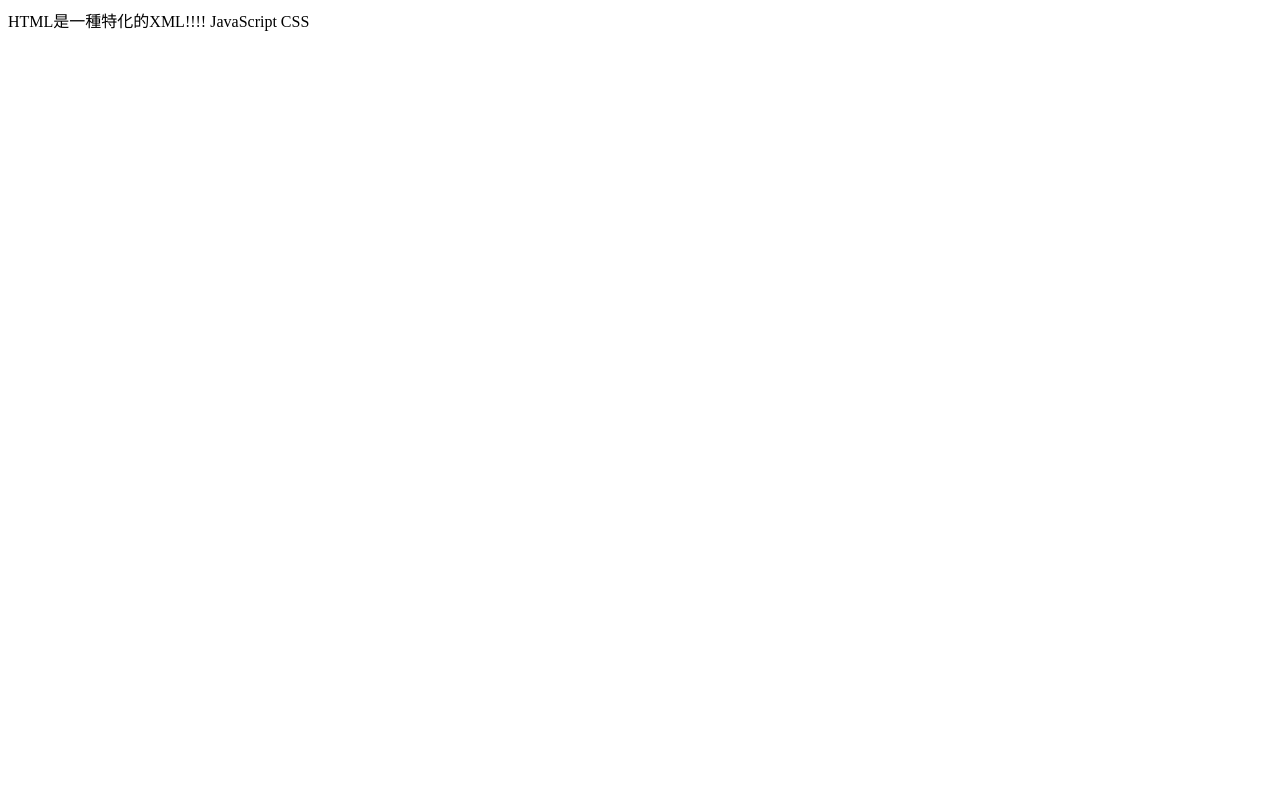
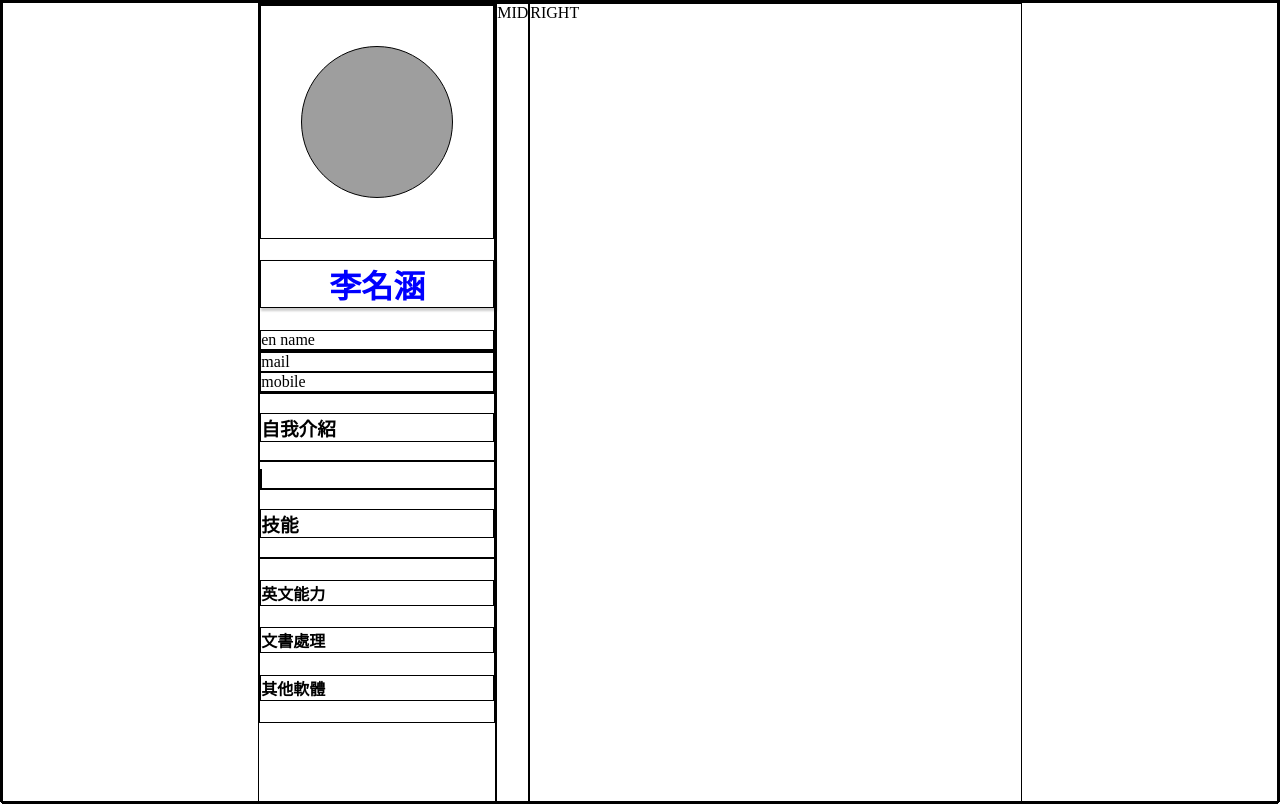
Before and after one commit to Aquariusmandy/resume_lab, a plain HTML site: page index.html in a window 1280 px wide. Drawn offline with Linux system fonts and the light colour scheme; grey boxes are pictures that could not be loaded.

Commit message:
第一版純文字的resume

```diff
--- a/index.html
+++ b/index.html
@@ -1,12 +1,45 @@
 <!DOCTYPE html>
-<html>
-  <head>
-    <title>這是我的履歷</title>
-  </head>
-  <body>
-    HTML是一種特化的XML!!!!
-    JavaScript
-    CSS
-  </body>
+<html lang="en" >
+<head>
+  <meta charset="UTF-8">
+  <title>Resume</title>
+  <link rel="stylesheet" href="./style.css">
 
+</head>
+<body>
+<!-- partial:index.partial.html -->
+<div class="main">
+  <div class="left">
+    <div class="title">
+      <div class="avatar">
+        <div class="picture"></div>
+      </div>
+      <h1 class="name zh-name">李名涵</h1>
+      <div>en name</div>
+    </div>
+
+    <div class = "contact">
+      <div>mail</div>
+      <div>mobile</div>
+    </div>
+
+    <div class="brief">
+      <h3>自我介紹</h3>
+      <hr/>
+      <article=""></article>
+    </div>
+    <div class="skill">
+      <h3>技能</h3>
+      <hr/>
+      <h4>英文能力</h4>
+      <h4>文書處理</h4>
+      <h4>其他軟體</h4>
+    </div>
+  </div>
+  <div class="middle">MID</div>
+  <div class="right">RIGHT</div>
+</div>
+<!-- partial -->
+
+</body>
 </html>
--- /dev/null
+++ b/style.css
@@ -0,0 +1,43 @@
+*{
+  border: black 1px solid
+}
+html, body{
+  height: 100%;
+  margin:0 ;
+  padding: 0;
+}
+.main {
+  height :100%;
+  padding :0 20%;
+  display: flex;
+}
+.left{
+  flex: 30%;
+}
+.middle{
+  flex: 1%;
+}
+.right{
+  flex: 69%;
+}
+
+.avatar{
+  display: flex;
+  justify-content: center;
+  padding: 40px;
+}
+
+.picture{
+  height : 150px;
+  width :150px;
+  background-image: url("https://cdn.hk01.com/di/media/images/1605197/org/755c4f194c77583bb1cadfdb913f2b4a.png/tgq8OPX2N_F5G43N8GqcjC2PwZYrI1zvEX3lbBF95Ww?v=w1920");
+  background-size: cover;
+  border-radius: 100%;
+}
+
+.name.zh-name{
+  text-align: center;
+  color: blue;
+  font-weight:bolder;
+  box-shadow:2px 2px 2px 1px rgba(0,0,0,0.2);
+}
```
